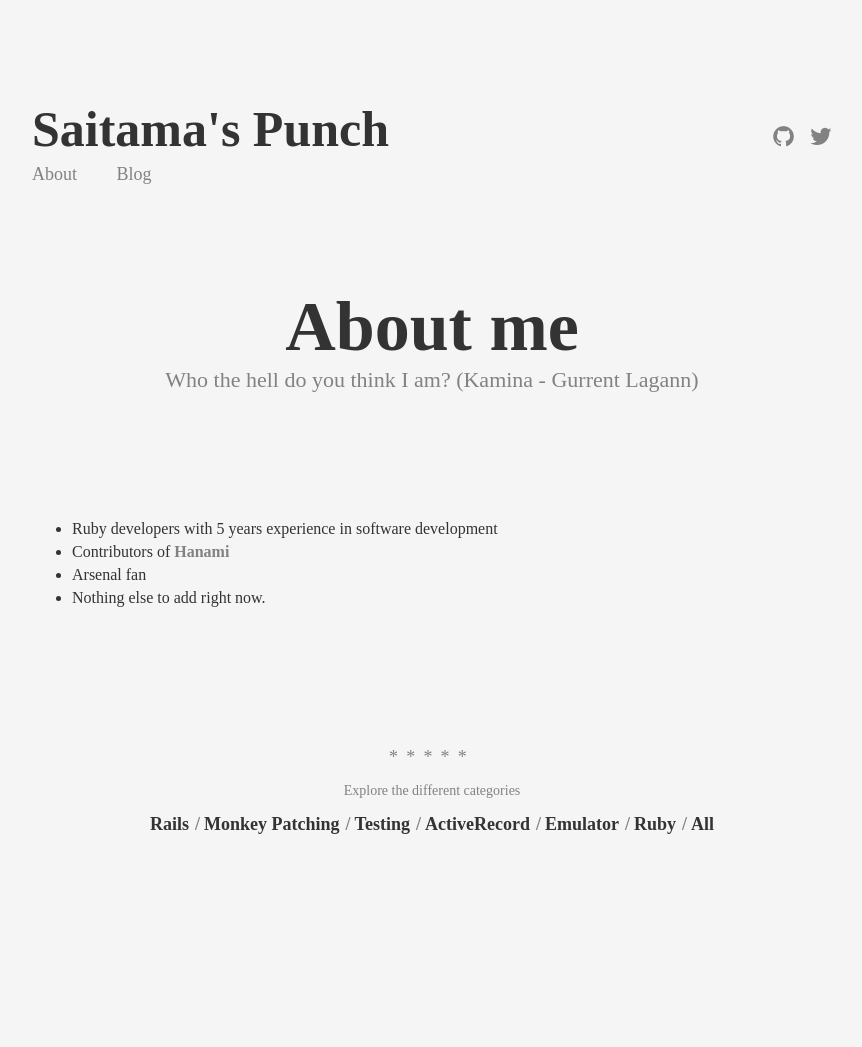
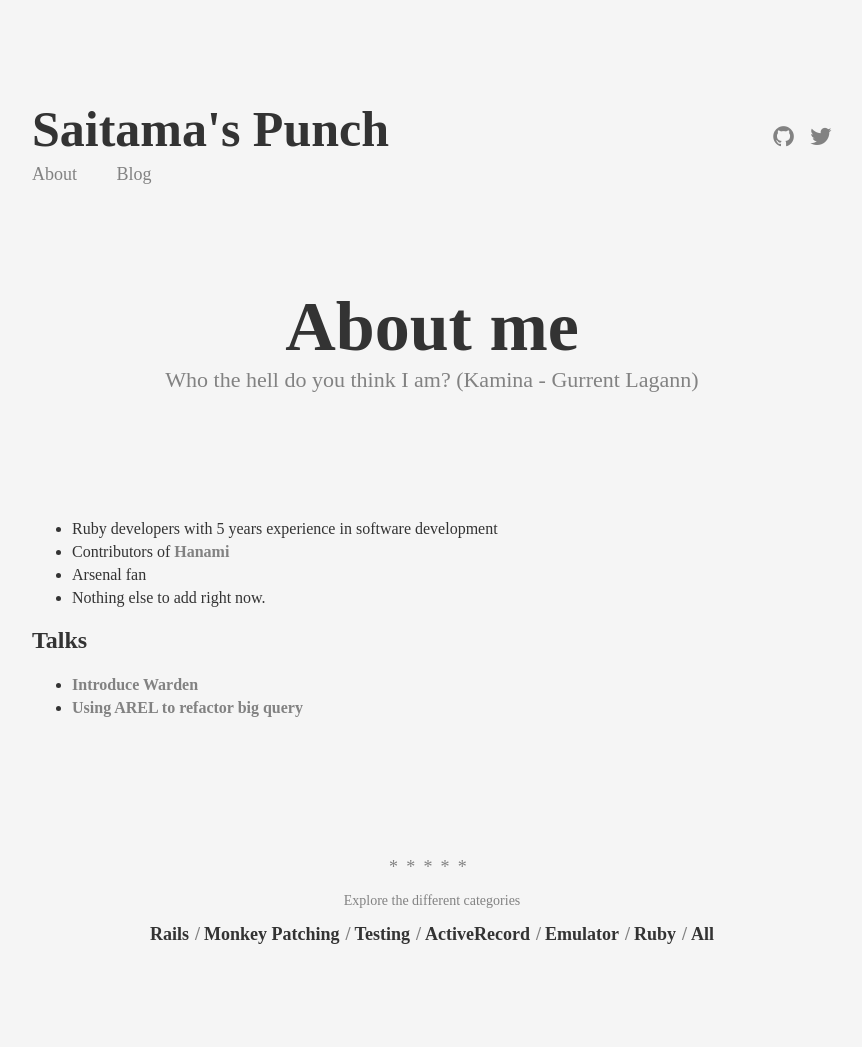
Before and after one commit to hieuk09/hieuk09.github.io, a Jekyll site: the page built from about.md, in a window 1280 px wide. Shown: the whole page, without its empty margins (208-1070 px from the left). Built offline with Jekyll 4.4.1, drawn with Linux system fonts in a browser that asks for light colours; before the commit the page ends 937 px from its top, so only the background shows below that.

Commit message:
[f] Add talks

```diff
--- a/about.md
+++ b/about.md
@@ -10,4 +10,11 @@ permalink: /about/
 - Arsenal fan
 - Nothing else to add right now.
 
+## Talks
+
+- [Introduce Warden][introduce_warden]
+- [Using AREL to refactor big query][arel]
+
 [hanami]: http://github.com/hanami
+[introduce_warden]: http://www.slideshare.net/HieuNguyenTrung/introduce-warden
+[arel]: http://www.slideshare.net/HieuNguyenTrung/using-arel-to-refactor-big-queries
```
